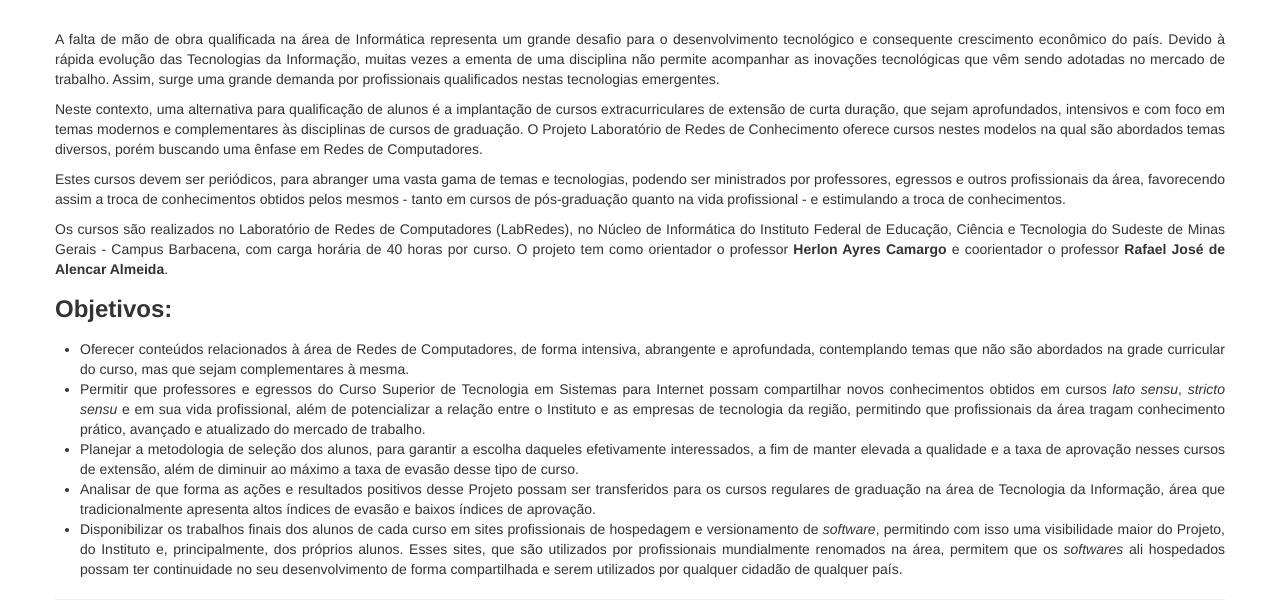
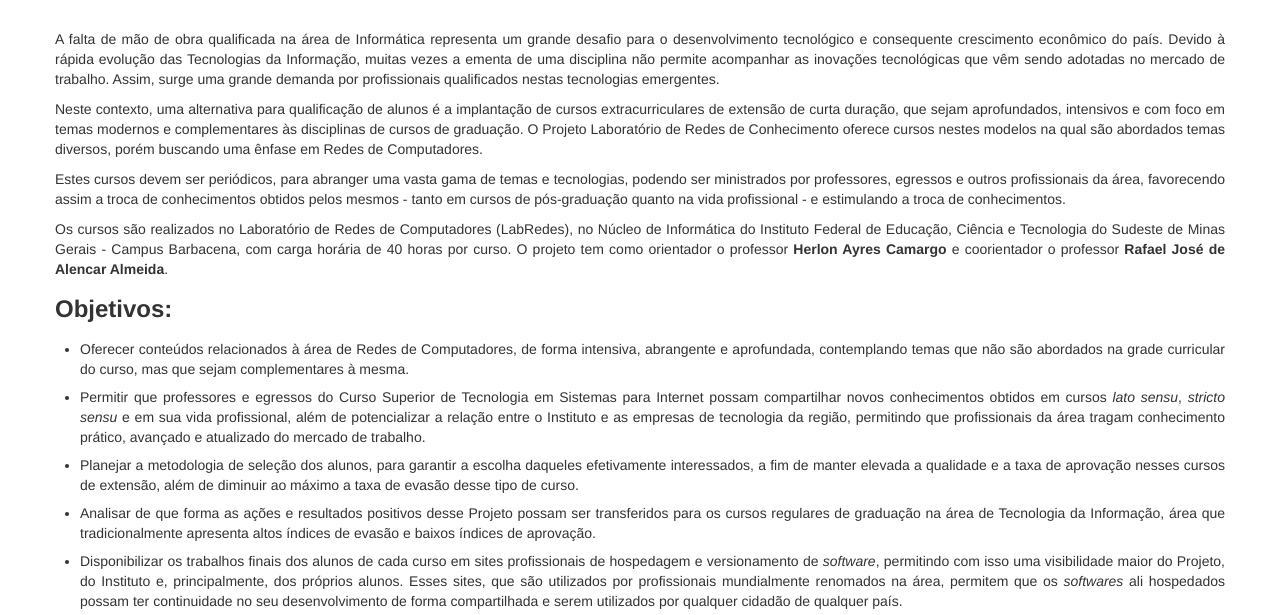
Before and after one commit to labredesdeconhecimento/labredesdeconhecimento.github.com, a plain HTML site: page sobre.html in a window 1280 px wide. Shown: the part 136-751 px from the top of the page. Drawn offline with Linux system fonts and the light colour scheme.

Commit message:
espaçamento dos objetivos e alteração de texto

```diff
--- a/css/meus-estilos.css
+++ b/css/meus-estilos.css
@@ -26,3 +26,7 @@ tr .centralyze{
 .btn-sobre strong{
 	color: rgb(51, 51, 51);
 }
+
+.objetivos li{
+	margin: 8px 0px;
+}
--- a/sobre.html
+++ b/sobre.html
@@ -74,7 +74,7 @@
 				Os cursos são realizados no Laboratório de Redes de Computadores (LabRedes), no Núcleo de Informática do Instituto Federal de Educação, Ciência e Tecnologia do Sudeste de Minas Gerais - Campus Barbacena, com carga horária de 40 horas por curso. O projeto tem como orientador o professor <strong>Herlon Ayres Camargo</strong> e coorientador o professor <strong>Rafael José de Alencar Almeida</strong>.
 			</p>
 			<h3>Objetivos:</h3>
-			<ul>
+			<ul class="objetivos">
 				<li>
 					Oferecer conteúdos relacionados à área de Redes de Computadores, de forma intensiva, abrangente e aprofundada, contemplando temas que não são abordados na grade curricular do curso, mas que sejam complementares à mesma.
 				</li>
```
Also changed, not shown: cursos/python/trabalhos-finais.html (+1 -1 lines).
